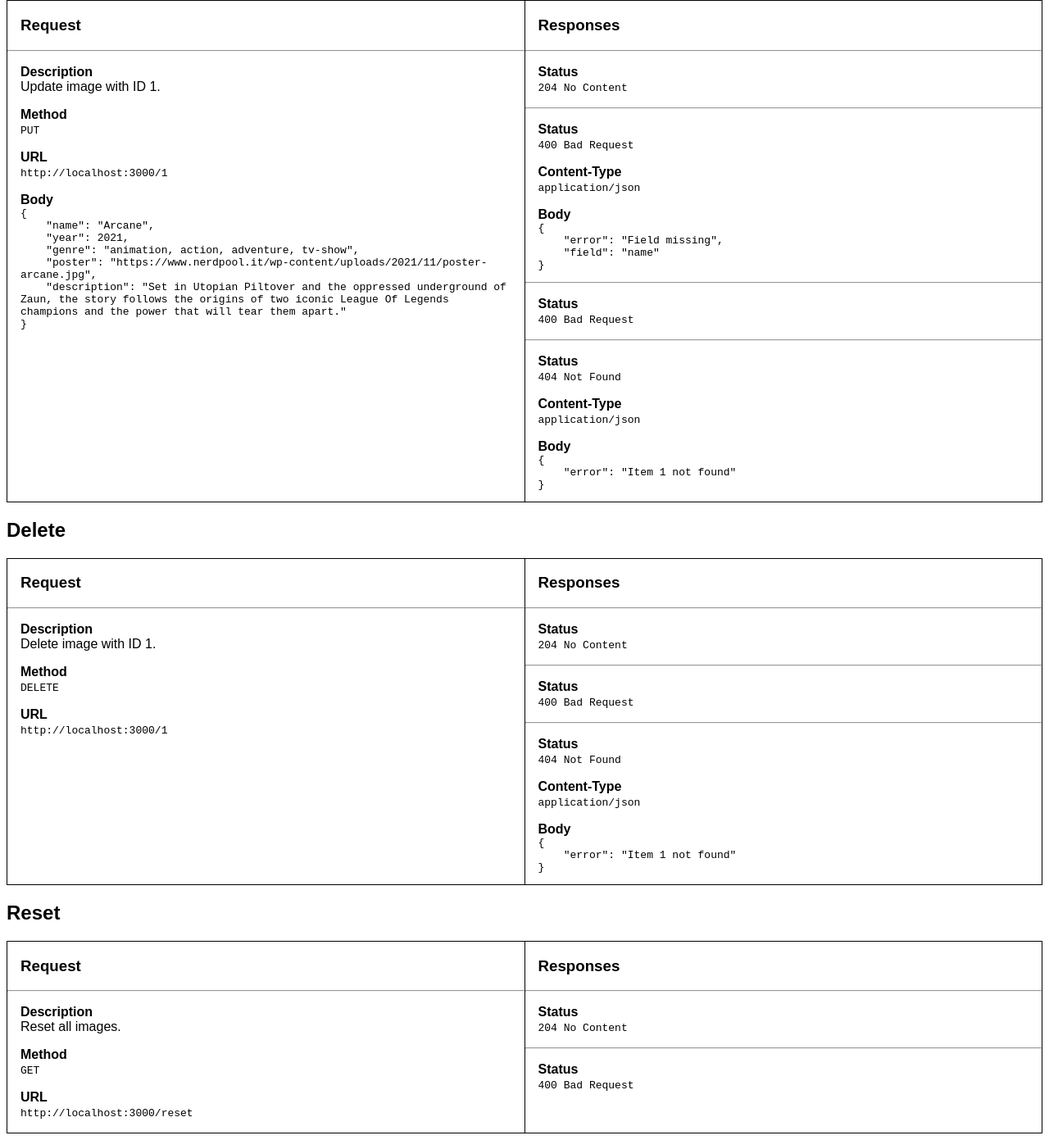
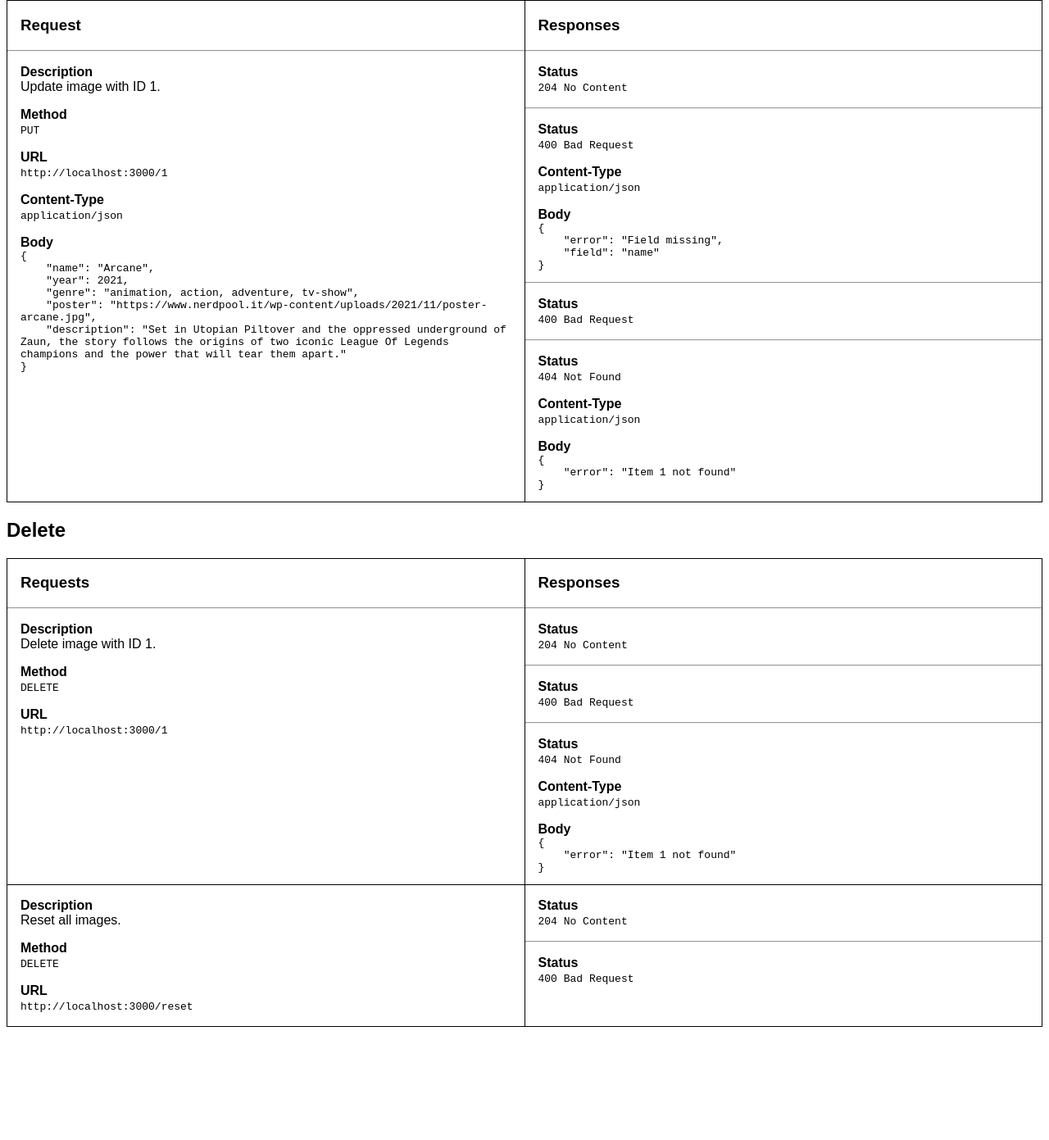
Before and after one commit to lisannevvliet/webtech-singlestudent2, a website: page a3-server/documentation.html in a window 1280 px wide. Shown: the part 1982-3373 px from the top of the page at 82% size. After the commit the page ends 3243 px from the top, so only its background shows below. Drawn offline with Linux system fonts and the light colour scheme.

Commit message:
Update documentation

```diff
--- a/a3-server/doc-style.css
+++ b/a3-server/doc-style.css
@@ -16,7 +16,7 @@ div div:last-of-type {
     border-left: none;
 }
 
-div:nth-of-type(2) div {
+div:nth-of-type(2) div, div:last-of-type div {
     border-top: none;
 }
 
--- a/a3-server/documentation.html
+++ b/a3-server/documentation.html
@@ -127,6 +127,10 @@
                 <strong>URL</strong><br>
                 <code>http://localhost:3000</code>
             </p>
+            <p>
+                <strong>Content-Type</strong><br>
+                <code>application/json</code>
+            </p>
             <p class="body"><strong>Body</strong><br></p>
             <pre><code>{
     "name": "The Greatest Showman",
@@ -189,6 +193,10 @@
                 <strong>URL</strong><br>
                 <code>http://localhost:3000/1</code>
             </p>
+            <p>
+                <strong>Content-Type</strong><br>
+                <code>application/json</code>
+            </p>
             <p class="body"><strong>Body</strong><br></p>
             <pre><code>{
     "name": "Arcane",
@@ -242,7 +250,7 @@
     <h2>Delete</h2>
     <div>
         <div>
-            <h3>Request</h3>
+            <h3>Requests</h3>
             <hr>
             <p>
                 <strong>Description</strong><br>
@@ -284,18 +292,15 @@
 }</code></pre>
         </div>
     </div>
-    <h2>Reset</h2>
     <div>
         <div>
-            <h3>Request</h3>
-            <hr>
             <p>
                 <strong>Description</strong><br>
                 Reset all images.
             </p>
             <p>
                 <strong>Method</strong><br>
-                <code>GET</code>
+                <code>DELETE</code>
             </p>
             <p>
                 <strong>URL</strong><br>
@@ -303,8 +308,6 @@
             </p>
         </div>
         <div>
-            <h3>Responses</h3>
-            <hr>
             <p>
                 <strong>Status</strong><br>
                 <code>204 No Content</code>
```
